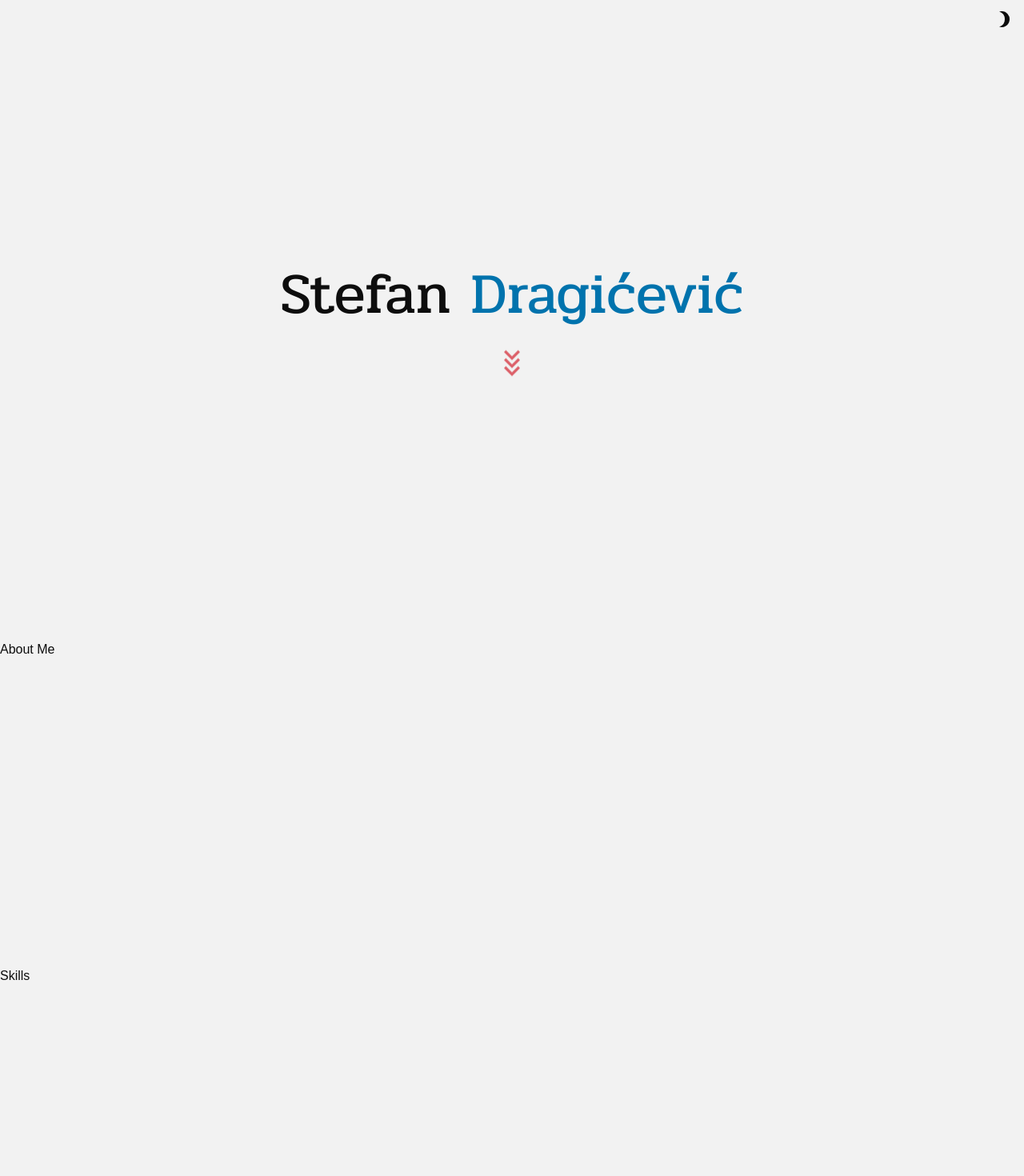
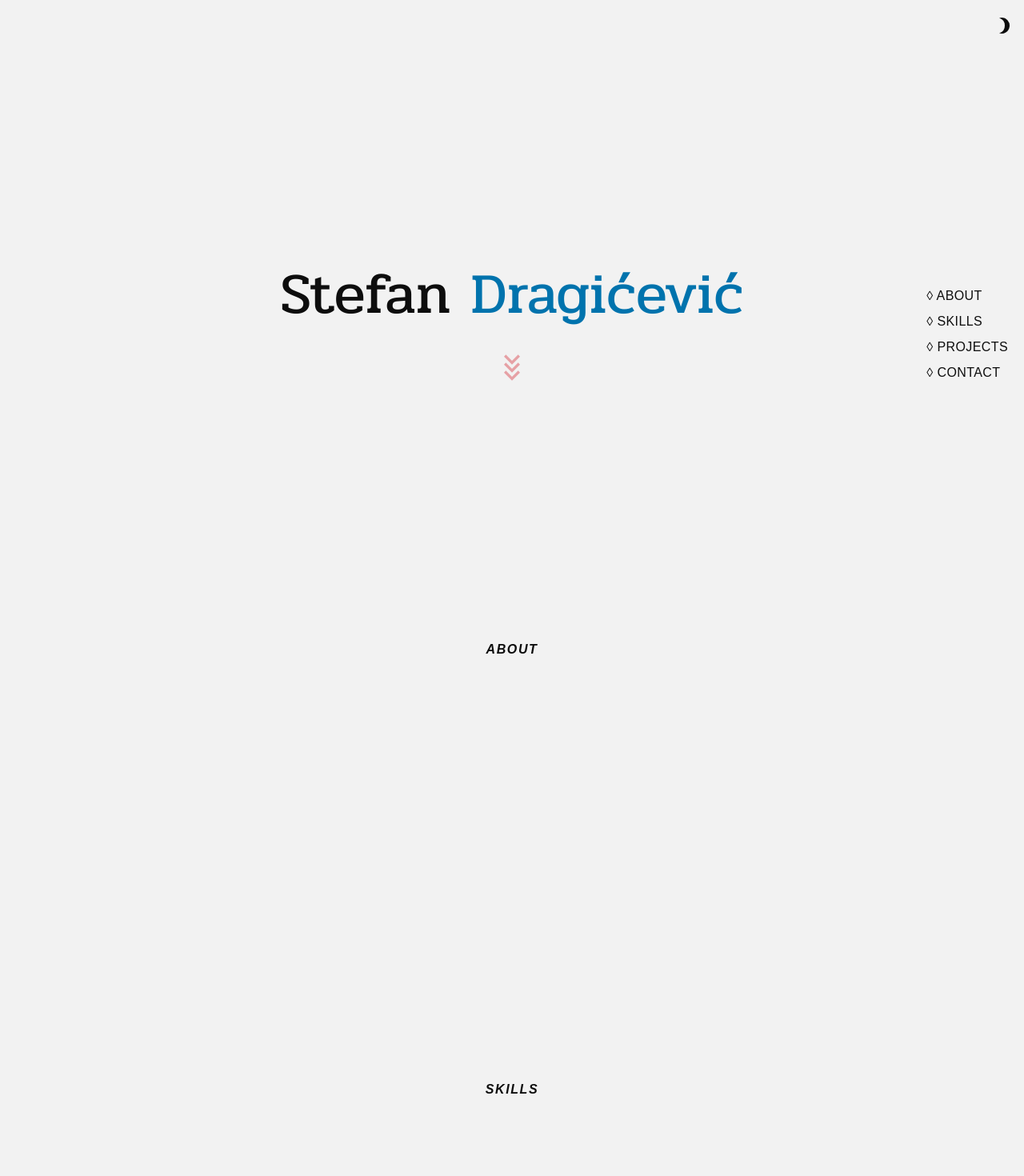
Before and after one commit to DragicevicS/portfolio-website, a React (Vite) app: page / in a window 1280 px wide. Shown: the top 1470 px of the page at 80% size. Built offline with nearby package versions, Linux system fonts and the light colour scheme; a web font is replaced by a local one.

Commit message:
Add navigation for sections

```diff
--- a/src/App.tsx
+++ b/src/App.tsx
@@ -1,4 +1,4 @@
-import { useEffect, useState, useRef } from "react";
+import React, { useEffect, useState, useRef } from "react";
 import Loading from "./components/Loading";
 import Header from "./components/Header";
 import Navigation from "./components/Navigation";
@@ -6,14 +6,20 @@ import Main from "./components/Main";
 import Footer from "./components/Footer";
 import useTheme from "./hooks/useTheme";
 
-function App() {
+const App: React.FC = () => {
   const { theme, toggleTheme, imgRef } = useTheme();
   const [isLoading, setIsLoading] = useState(true);
-  const firstSectionRef = useRef<HTMLElement | null>(null);
+  const sectionRefs = useRef<React.RefObject<HTMLElement>[]>([]);
 
   useEffect(() => {
     setTimeout(() => setIsLoading(false), 2500);
   });
+
+  useEffect(() => {
+    sectionRefs.current = ["about", "skills", "projects", "contact"].map(() =>
+      React.createRef<HTMLElement>()
+    );
+  }, []);
 
   return (
     <>
@@ -21,14 +27,19 @@ function App() {
         <Loading theme={theme} />
       ) : (
         <>
-          <Navigation theme={theme} toggleTheme={toggleTheme} imgRef={imgRef} />
-          <Header theme={theme} firstSectionRef={firstSectionRef} />
-          <Main firstSectionRef={firstSectionRef} />
+          <Navigation
+            theme={theme}
+            toggleTheme={toggleTheme}
+            imgRef={imgRef}
+            sectionRefs={sectionRefs.current}
+          />
+          <Header theme={theme} />
+          <Main sectionRefs={sectionRefs.current} />
           <Footer />
         </>
       )}
     </>
   );
-}
+};
 
 export default App;
--- a/src/components/Footer.tsx
+++ b/src/components/Footer.tsx
@@ -1,4 +1,4 @@
-const Footer = () => {
+const Footer: React.FC = () => {
   return (
     <footer className="text-xs md:text-base flex flex-col items-center italic">
       <p className="text-darkerBlue dark:text-lighterBlue text-center">
--- a/src/components/Header.tsx
+++ b/src/components/Header.tsx
@@ -3,24 +3,21 @@ import lightChevronTripleDownIcon from "../assets/light/light-chevron-triple-dow
 
 type HeaderProps = {
   theme: string;
-  firstSectionRef: React.RefObject<HTMLElement>;
 };
 
-const Header = ({ theme, firstSectionRef }: HeaderProps) => {
-  const scrollToFirstSection = () => {
-    if (firstSectionRef.current) {
-      firstSectionRef.current.scrollIntoView();
-    }
-  };
-
+const Header: React.FC<HeaderProps> = ({ theme }) => {
   return (
-    <header className="flex flex-col justify-center items-center gap-6 w-full h-screen animate-fadeIn">
+    <header
+      id="header"
+      className="flex flex-col justify-center items-center gap-6 w-full h-screen animate-fadeIn"
+    >
       <h1 className="text-2xl md:text-4xl lg:text-7xl font-serif">
         Stefan{" "}
         <span className="text-darkerBlue dark:text-lighterBlue">
           Dragićević
         </span>
       </h1>
+      <a href="#about">
         <img
           src={
             theme === "dark"
@@ -29,8 +26,8 @@ const Header = ({ theme, firstSectionRef }: HeaderProps) => {
           }
           alt="Scroll down"
           className="w-7 md:w-10 h-7 md:h-10 cursor-pointer animate-fadeDown"
-        onClick={scrollToFirstSection}
         />
+      </a>
     </header>
   );
 };
--- a/src/components/Loading.tsx
+++ b/src/components/Loading.tsx
@@ -4,7 +4,7 @@ type LoadProps = {
   theme: string;
 };
 
-const Loading = ({ theme }: LoadProps) => {
+const Loading: React.FC<LoadProps> = ({ theme }) => {
   return (
     <div className="flex justify-center items-center w-screen h-screen">
       <MrMiyagi
--- a/src/components/Main.tsx
+++ b/src/components/Main.tsx
@@ -1,22 +1,24 @@
+import React, { RefObject } from "react";
+
 type MainProps = {
-  firstSectionRef: React.RefObject<HTMLElement>;
+  sectionRefs: RefObject<HTMLElement>[];
 };
 
-const Main = ({ firstSectionRef }: MainProps) => {
+const Main: React.FC<MainProps> = ({ sectionRefs }) => {
+  const sections = ["about", "skills", "projects", "contact"];
+
   return (
-    <main className="flex flex-col gap-96">
-      <section ref={firstSectionRef}>
-        <h2>About Me</h2>
-      </section>
-      <section>
-        <h2>Skills</h2>
-      </section>
-      <section>
-        <h2>Projects</h2>
-      </section>
-      <section>
-        <h2>Contact</h2>
-      </section>
+    <main className="flex flex-col items-center">
+      {sections.map((section, i) => (
+        <section
+          key={section}
+          id={section}
+          ref={sectionRefs[i]}
+          className="h-[550px] italic font-extrabold tracking-widest"
+        >
+          <h2>{section.toUpperCase()}</h2>
+        </section>
+      ))}
     </main>
   );
 };
--- a/src/components/Navigation.tsx
+++ b/src/components/Navigation.tsx
@@ -1,4 +1,4 @@
-import { useState, useEffect } from "react";
+import { useState, useEffect, RefObject } from "react";
 import lightModeIcon from "../assets/light/light-mode.svg";
 import darkModeIcon from "../assets/dark/dark-mode.svg";
 import lightChevronUpIcon from "../assets/light/light-chevron-up.svg";
@@ -8,16 +8,45 @@ type NavProps = {
   theme: string;
   toggleTheme: () => void;
   imgRef: React.RefObject<HTMLImageElement>;
+  sectionRefs: Array<RefObject<HTMLElement>>;
 };
 
-const Navigation = ({ theme, toggleTheme, imgRef }: NavProps) => {
+const Navigation: React.FC<NavProps> = ({
+  theme,
+  toggleTheme,
+  imgRef,
+  sectionRefs,
+}) => {
   const [showScrollTop, setShowScrollTop] = useState(false);
+  const [currentSection, setCurrentSection] = useState<string | null>(null);
 
   useEffect(() => {
     const handleScroll = () => {
       const currentScrollPos = window.scrollY;
 
       setShowScrollTop(currentScrollPos > window.innerHeight / 1.3);
+
+      if (window.scrollY < 20) {
+        setCurrentSection(null);
+        return;
+      }
+
+      if (window.innerHeight + window.scrollY >= document.body.offsetHeight) {
+        setCurrentSection("contact");
+        return;
+      }
+
+      sectionRefs?.forEach((ref) => {
+        const element = ref.current;
+        if (element) {
+          const rect = element.getBoundingClientRect();
+          const offset = 150;
+
+          if (rect.top <= offset && rect.top >= 0) {
+            setCurrentSection(element.id);
+          }
+        }
+      });
     };
 
     window.addEventListener("scroll", handleScroll);
@@ -25,10 +54,10 @@ const Navigation = ({ theme, toggleTheme, imgRef }: NavProps) => {
     return () => {
       window.removeEventListener("scroll", handleScroll);
     };
-  }, []);
+  }, [sectionRefs]);
 
   return (
-    <nav className="fixed right-0 flex flex-col items-center gap-4 md:gap-1 w-9 md:w-14 p-2 md:p-0 mt-1 md:mt-3 h-screen animate-fadeIn">
+    <nav className="fixed right-0 flex flex-col items-center gap-4 md:gap-1 w-9 md:w-max p-2 md:p-4 mt-1 h-screen animate-fadeIn">
       <div className="group flex flex-col gap-1 w-full md:hidden cursor-pointer">
         <div className="w-full h-1 bg-black dark:bg-white rounded-md group-hover:w-1/2 group-hover:-rotate-[30deg] group-hover:translate-y-1 ease duration-300"></div>
         <div className="w-5/6 h-1 ml-auto bg-black dark:bg-white rounded-md group-hover:w-full ease duration-300"></div>
@@ -40,16 +69,34 @@ const Navigation = ({ theme, toggleTheme, imgRef }: NavProps) => {
         title={
           theme === "dark" ? "Switch to light mode" : "Switch to dark mode"
         }
-        className="w-5 md:w-6 h-5 md:h-6 duration-500 ease-out hover:scale-110 cursor-pointer"
+        className="w-5 md:w-6 h-5 md:h-6 ml-auto duration-500 ease-out hover:scale-110 cursor-pointer"
         ref={imgRef}
         onClick={toggleTheme}
       />
+      <aside className="hidden md:block mt-auto mb-auto font-medium tracking-wide">
+        <ul>
+          {["about", "skills", "projects", "contact"].map((section) => (
+            <li
+              key={section}
+              className={`p-1 cursor-pointer underline-offset-[3px] ${
+                currentSection === section && window.screenY > 0
+                  ? "text-darkerRed dark:text-lighterRed underline"
+                  : ""
+              }`}
+            >
+              <a href={`#${section}`} className="relative underline-animation">
+                &#9674; {section.toUpperCase()}
+              </a>
+            </li>
+          ))}
+        </ul>
+      </aside>
       {showScrollTop && (
         <img
           src={theme === "dark" ? darkChevronUpIcon : lightChevronUpIcon}
           alt="Scroll up"
           title="Scroll to the top"
-          className="fixed bottom-2 md:bottom-5 w-7 md:w-10 h-7 md:h-10 ease duration-200 hover:scale-110 cursor-pointer"
+          className="fixed bottom-2 right-2 md:bottom-4 w-7 md:w-10 h-7 md:h-10 ease duration-200 hover:scale-110 cursor-pointer"
           onClick={() => {
             document.body.scrollTop = 0;
             document.documentElement.scrollTop = 0;
--- a/tailwind.config.js
+++ b/tailwind.config.js
@@ -35,5 +35,29 @@ export default {
       },
     },
   },
-  plugins: [],
+  plugins: [
+    function ({ addUtilities }) {
+      const newUtilities = {
+        ".underline-animation::after": {
+          content: '""',
+          display: "block",
+          height: "1px",
+          background: "#0d0d0d",
+          transition: "width 0.3s ease, left 0.3s ease",
+          position: "absolute",
+          bottom: "0",
+          left: "50%",
+          width: "0",
+        },
+        ".dark .underline-animation::after": {
+          background: "#f2f2f2",
+        },
+        ".underline-animation:hover::after": {
+          width: "100%",
+          left: "0",
+        },
+      };
+      addUtilities(newUtilities, ["responsive", "hover"]);
+    },
+  ],
 };
```
Also changed, not shown: src/main.tsx (+7 -7 lines). Lines whose indentation alone changed are shown as unchanged.
